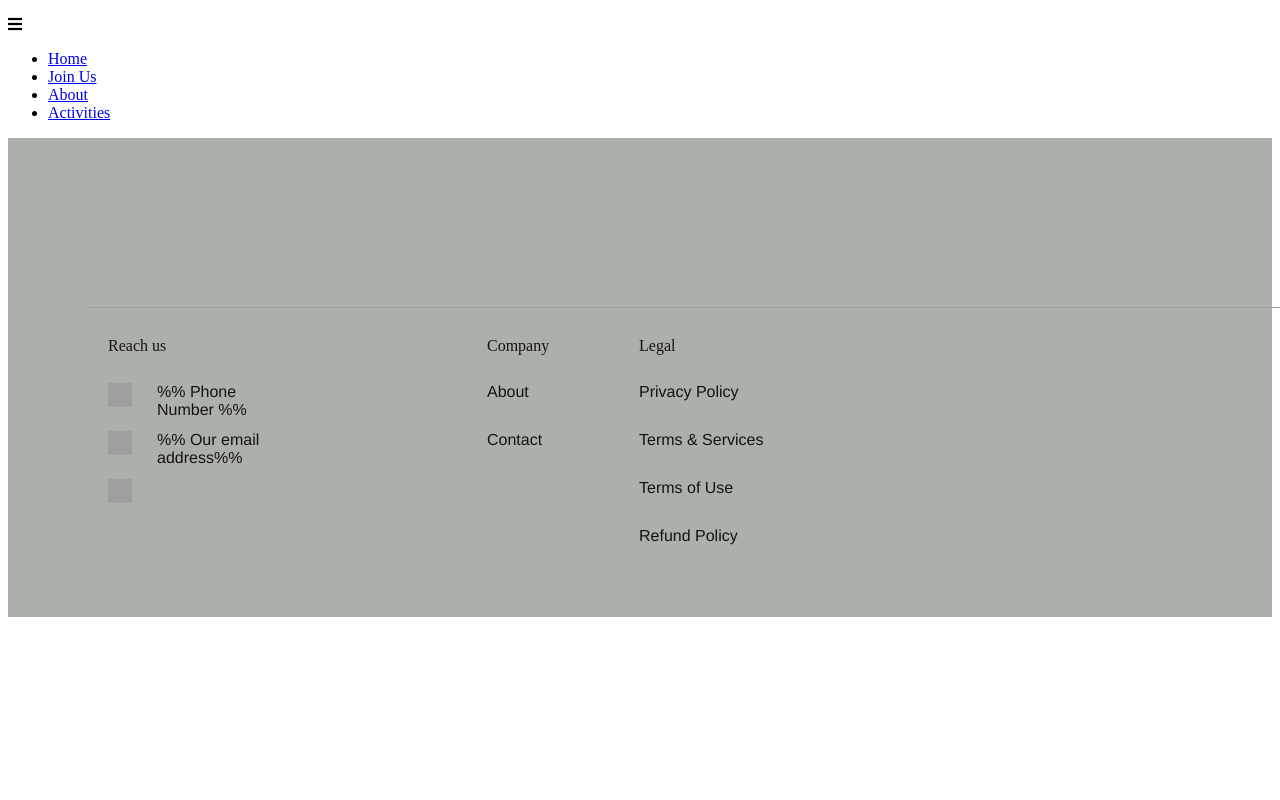
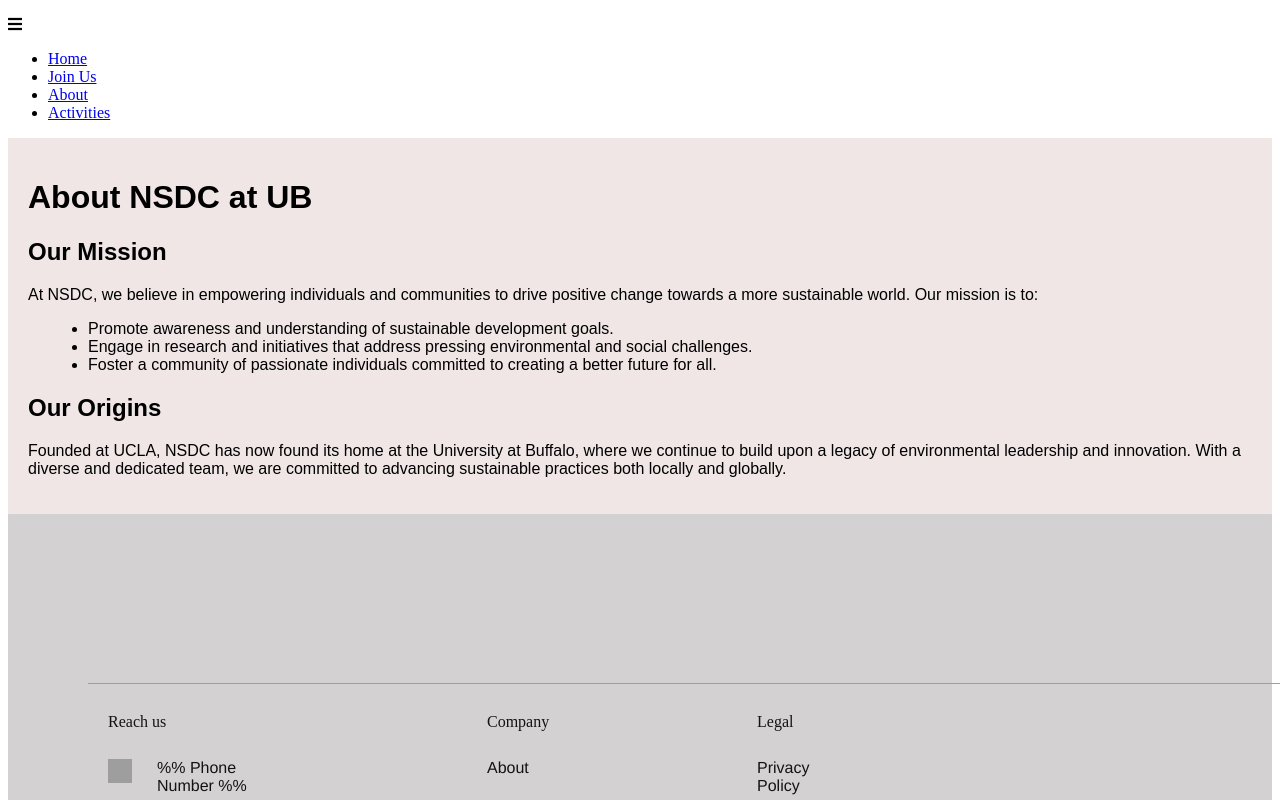
Before and after one commit to UBNSDC2023/UBNSDC, a React (Vite) app: page /about in a window 1280 px wide. Shown: the part 1020-1820 px from the top of the page. Before the commit the page ends 1645 px from the top, so only its background shows below. Built offline with nearby package versions, Linux system fonts and the light colour scheme; grey boxes are pictures that could not be loaded.

Commit message:
updated footer and about

```diff
--- a/src/components/Footer/Footer.jsx
+++ b/src/components/Footer/Footer.jsx
@@ -15,14 +15,7 @@
             <img className="img" alt="Ic sharp email" src="https://c.animaapp.com/X2zlFSkJ/img/ic-sharp-email-1.svg" />
             <div className="text-wrapper-2">%% Our email address%%</div>
           </div>
-          <div className="group-4">
-            <img
-              className="img"
-              alt="Carbon location"
-              src="https://c.animaapp.com/X2zlFSkJ/img/carbon-location-filled.svg"
-            />
 
-          </div>
         </div>
         <div className="group-5">
           <div className="group-6">
--- a/src/components/Footer/style.css
+++ b/src/components/Footer/style.css
@@ -1,8 +1,8 @@
 .footer {
-        background-color: rgb(172, 176, 170);
-        background-size: 100% 100%;
+        background-color: rgb(211, 209, 209);
         height: 479px;
-        width: auto;
+        width: 100%;
+        display: flex;
 
 
       }
@@ -12,7 +12,7 @@
         left: 80px;
         position: relative;
         top: 169px;
-        width: 1288px;
+        width: 33;
         display: flex;
       }
 
@@ -142,14 +142,17 @@
         font-weight: 400;
         left: 0;
         letter-spacing: 0;
+        padding: auto;
         line-height: normal;
-        position: absolute;
+        position: relative;
         top: 142px;
+
       }
 
       .footer .group-7 {
         height: 166px;
         left: 348px;
+        padding: auto;
         position: absolute;
         top: 0;
         width: 141px;
@@ -157,10 +160,11 @@
 
       .footer .group-8 {
         height: 214px;
-        left: 152px;
-        position: absolute;
+        left: 270px;
+        padding: auto;
+        position: relative;
         top: 0;
-        width: 33%;
+        width: 100;
 
       }
 
--- a/src/pages/About/About.jsx
+++ b/src/pages/About/About.jsx
@@ -1,10 +1,29 @@
 import React from 'react'
+import "./style.css"
 
 function About() {
   return (
-    <div>
+    <>
+    <div className='container'>
+
+    <h1 className='header'>About NSDC at UB</h1>
+
+    <h2>Our Mission</h2>
+    <p>
+    At NSDC, we believe in empowering individuals and communities to drive positive change towards a more sustainable world. Our mission is to:
+    </p>
+    <ul className='list'>
+    <li>Promote awareness and understanding of sustainable development goals.</li>
+    <li>Engage in research and initiatives that address pressing environmental and social challenges.</li>
+    <li>Foster a community of passionate individuals committed to creating a better future for all.</li>
+    </ul>
+    <h2>Our Origins</h2>
+    <p>
+    Founded at UCLA, NSDC has now found its home at the University at Buffalo, where we continue to build upon a legacy of environmental leadership and innovation. With a diverse and dedicated team, we are committed to advancing sustainable practices both locally and globally.
+    </p>
 
     </div>
+    </>
   )
 }
 
--- /dev/null
+++ b/src/pages/About/style.css
@@ -0,0 +1,40 @@
+.container {
+        font-family: Arial, sans-serif;
+        margin: 0;
+        padding: 20px;
+        background-color: #f0e6e6;
+    }
+
+        header {
+        text-align: center;
+        margin-bottom: 30px;
+    }
+
+        .mission-heading{
+        color: #333;
+    }
+
+    section {
+        margin-bottom: 30px;
+    }
+
+        .origins-heading {
+        color: #333;
+    }
+
+        .list {
+        list-style-type: disc;
+        margin-left: 20px;
+    }
+
+    footer {
+        text-align: center;
+        margin-top: 30px;
+        background-color: #f8f8f8;
+        padding: 10px 0;
+    }
+
+    .footer-text {
+        font-size: 0.8em;
+        color: #555;
+    }
```
Also changed, not shown: src/components/Footer/footer.html (added, +90 -0 lines), .eslintrc.cjs.
